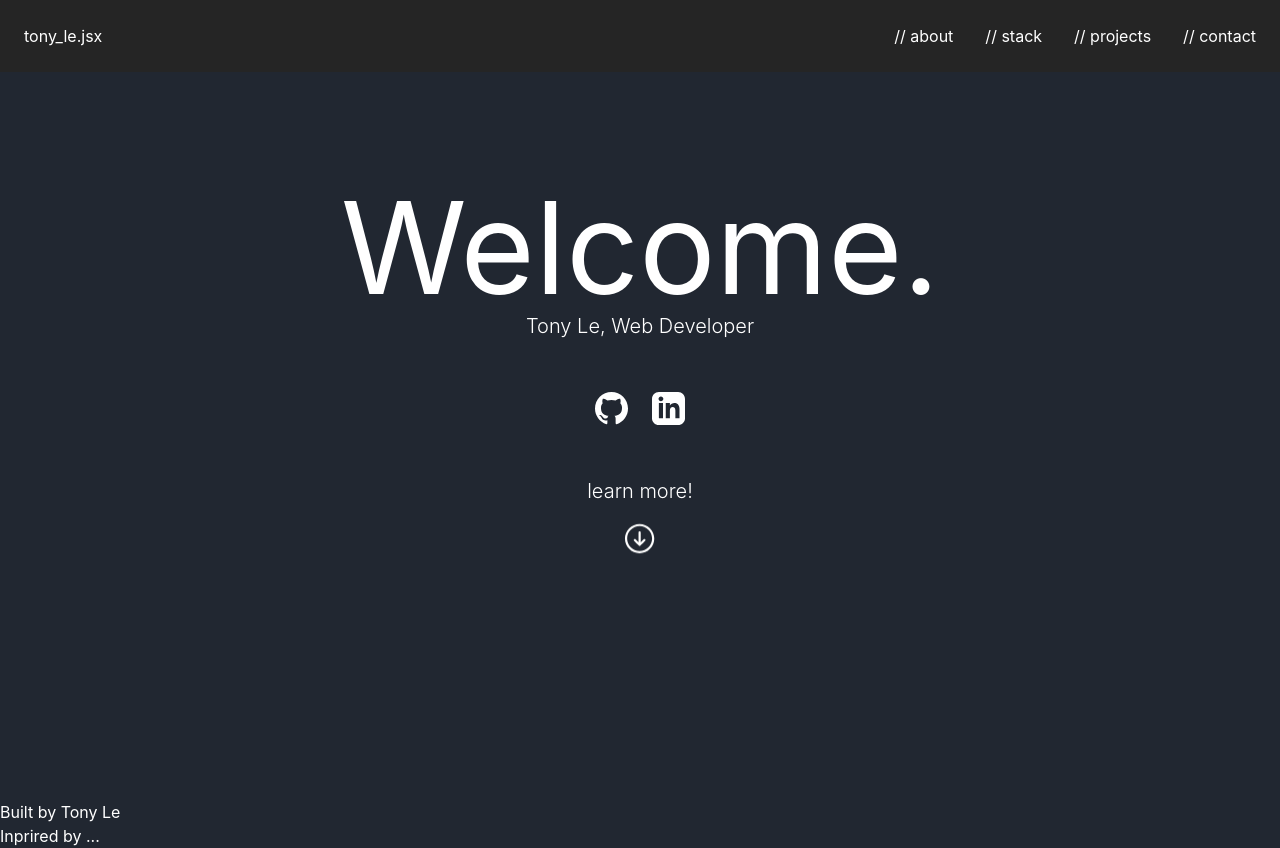
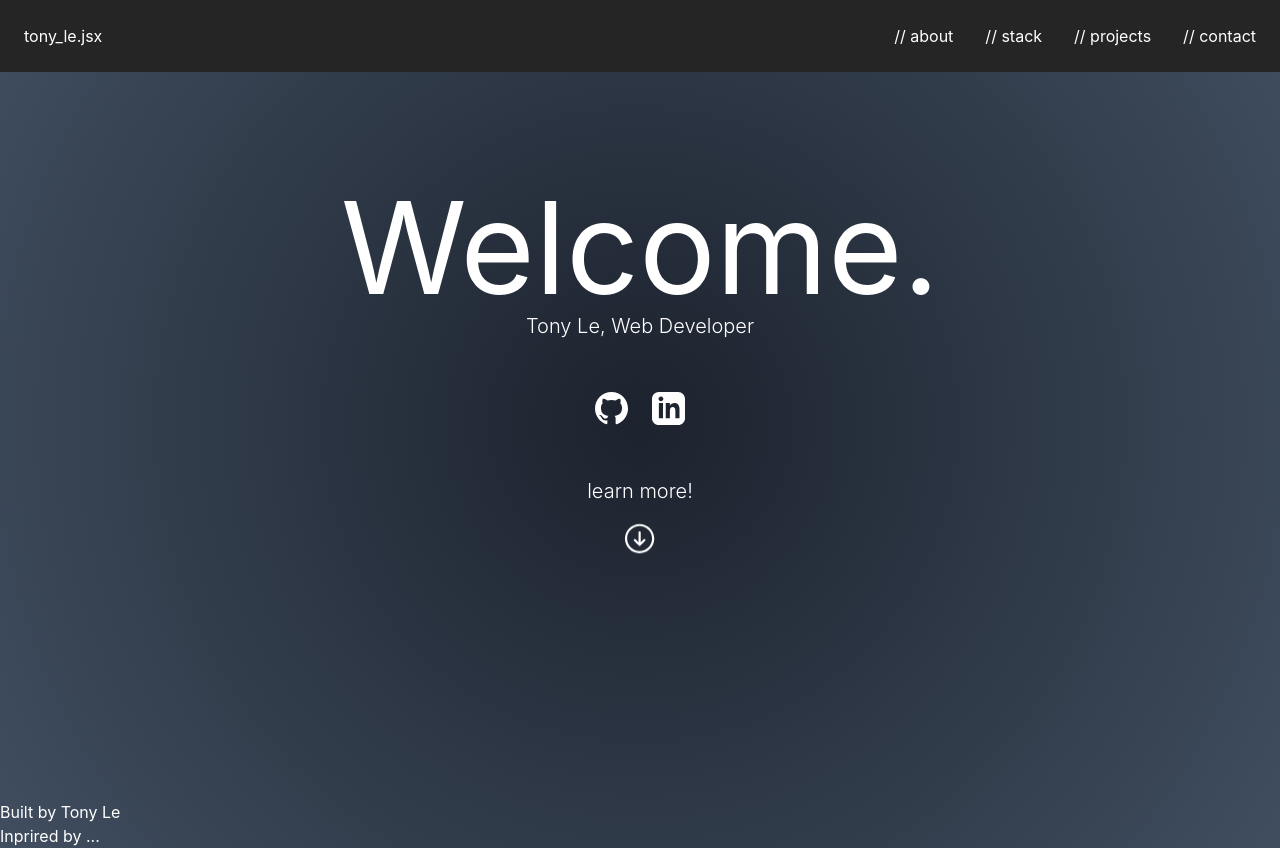
Before and after one commit to BarrenVoid/portfolio, a React (Create React App) app: page / in a window 1280 px wide. Built offline with nearby package versions, Linux system fonts and the light colour scheme.

Commit message:
update home background colour

```diff
--- a/src/index.css
+++ b/src/index.css
@@ -5,7 +5,15 @@
 body {
   margin: 0;
   color: white;
-  background-color: #212731;
+  /* background-color: #212731; */
+  background-image: radial-gradient(
+    circle,
+    #1c232e,
+    #252d3a,
+    #2e3846,
+    #374353,
+    #414e60
+  );
   font-family: -apple-system, BlinkMacSystemFont, 'Segoe UI', 'Roboto', 'Oxygen',
     'Ubuntu', 'Cantarell', 'Fira Sans', 'Droid Sans', 'Helvetica Neue',
     sans-serif;
```
